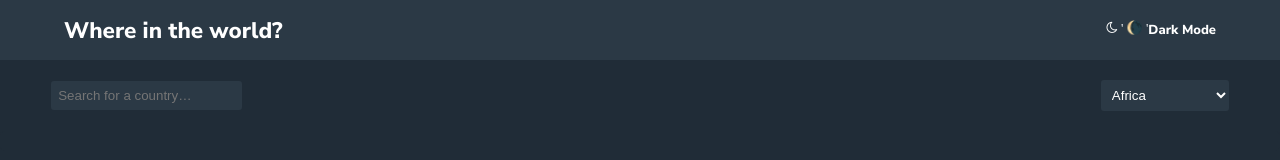
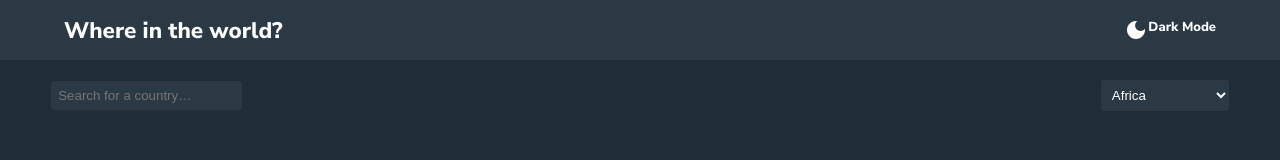
Before and after one commit to Gardern-eggs/rest-country-api, a React (Create React App) app: page / in a window 1280 px wide. Shown: the top 160 px of the page. Built offline with nearby package versions, Linux system fonts and the light colour scheme; no server answers.

Commit message:
darkmode icon imported

```diff
--- a/package.json
+++ b/package.json
@@ -3,6 +3,11 @@
   "version": "0.1.0",
   "private": true,
   "dependencies": {
+    "@emotion/react": "^11.10.5",
+    "@emotion/styled": "^11.10.5",
+    "@mui/icons-material": "^5.10.9",
+    "@mui/material": "^5.10.12",
+    "@rsuite/icons": "^1.0.2",
     "@testing-library/jest-dom": "^5.16.5",
     "@testing-library/react": "^13.4.0",
     "@testing-library/user-event": "^13.5.0",
@@ -10,6 +15,7 @@
     "react-dom": "^18.2.0",
     "react-router-dom": "^5.2.0",
     "react-scripts": "5.0.1",
+    "rsuite": "^5.21.0",
     "web-vitals": "^2.1.4"
   },
   "scripts": {
--- a/src/componets/header.js
+++ b/src/componets/header.js
@@ -1,4 +1,5 @@
 import React from 'react'
+import DarkModeIcon from '@mui/icons-material/DarkMode'
 
 const Header = () => {
   return (
@@ -7,7 +8,8 @@ const Header = () => {
             <h2>Where in the world?</h2>
         </div>
         <div id='modeSwitch'>
-        <i className="fa fa-moon-o"> '  🌘 '</i>
+        <DarkModeIcon className="moon-o"/>
+
            <h4>Dark Mode</h4>
         </div>
     </header>
```
Also changed, not shown: 1 other file (tests, documents, lock files or other folders).
